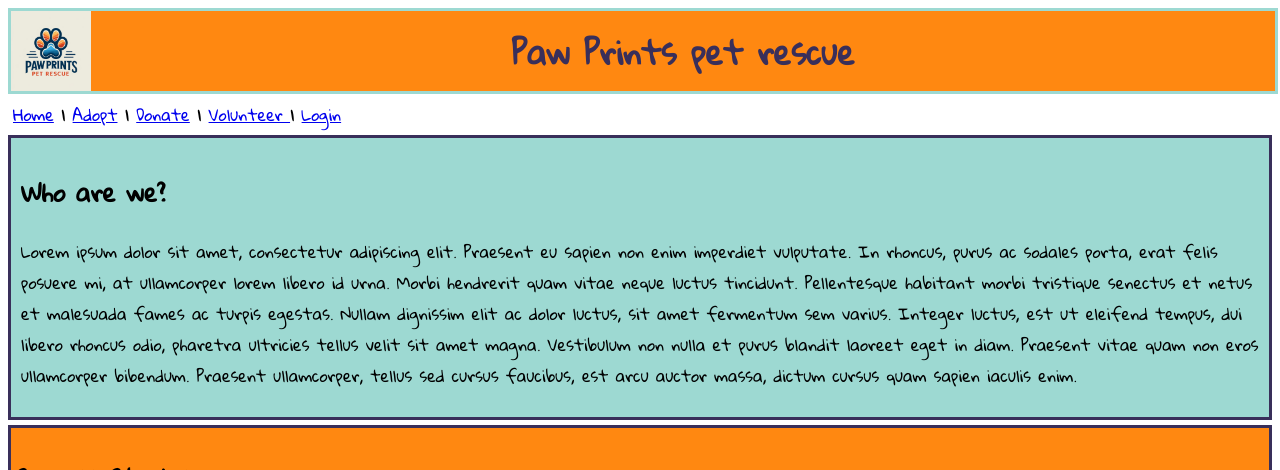
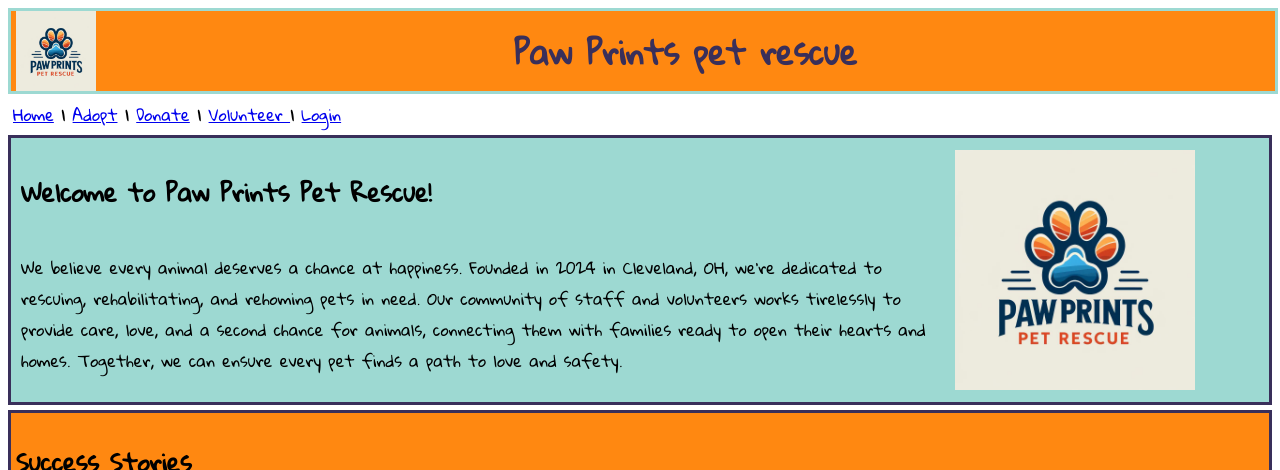
Before and after one commit to mp091689/paw-prints-pet-rescue, a Vue app in the folder vue/: page / in a window 1280 px wide. Shown: the top 470 px of the page. Built offline with nearby package versions, Linux system fonts and the light colour scheme; no server answers.

Commit message:
update JdbcPersonDao, App.vue, HomeView.vue

```diff
--- a/vue/src/views/HomeView.vue
+++ b/vue/src/views/HomeView.vue
@@ -1,45 +1,65 @@
 <template>
-    <div class="About-us">
-        <!--this section explains the about us on the home page-->
-        <h2 id="Who-title"> Who are we?</h2>
-        <p class="about-desc"> Lorem ipsum dolor sit amet, consectetur adipiscing elit. Praesent eu sapien non enim imperdiet vulputate. In rhoncus, purus ac sodales porta, erat felis posuere mi, at ullamcorper lorem libero id urna. Morbi hendrerit quam vitae neque luctus tincidunt. Pellentesque habitant morbi tristique senectus et netus et malesuada fames ac turpis egestas. Nullam dignissim elit ac dolor luctus, sit amet fermentum sem varius. Integer luctus, est ut eleifend tempus, dui libero rhoncus odio, pharetra ultricies tellus velit sit amet magna. Vestibulum non nulla et purus blandit laoreet eget in diam. Praesent vitae quam non eros ullamcorper bibendum. Praesent ullamcorper, tellus sed cursus faucibus, est arcu auctor massa, dictum cursus quam sapien iaculis enim. </p>
+
+    <div class="about-us">
+        <h2 id="about-title">Welcome to Paw Prints Pet Rescue!</h2>
+        <p class="about-desc">
+            We believe every animal deserves a chance at happiness. Founded in 2024 in Cleveland, OH, we're dedicated to rescuing, rehabilitating, and rehoming pets in need. Our community of staff and volunteers works tirelessly to provide care, love, and a second chance for animals, connecting them with families ready to open their hearts and homes. Together, we can ensure every pet finds a path to love and safety.
+        </p>
+        <img src="/Paw Prints Pet Rescue Logo.png" class="company-logo" alt="PAW LOGO">
     </div>
-            <!-- This will toss a title and description on the home page letting the user see the pets that have already been adopted -->
-            <div class="adopted-pet">
+
+    <div class="adopted-pet">
         <h2 id="pet-title">Success Stories</h2>
         <p class="adopted-desc">
             These stories inspire community involvement in adoption, underscore the tireless efforts of our staff and volunteers, and emphasize the importance of providing loving homes to needy animals. It's a testament to the power of companionship and the positive impact of giving pets a second chance at happiness.
         </p>
-
     </div>
     <div class="pet-box">
-    <pets-list :is-adopted="true"/>
-</div>
+        <pets-list :is-adopted="true"/>
+    </div>
 </template>
 
 <script>
 import PetsList from "@/components/PetsList.vue";
 
 export default {
-    components: {PetsList}
+    components: {
+        PetsList
+    }
 };
 </script>
 <style>
-.About-us{
+.about-us{
     border: solid #392F5a 3px;
     background-color: #9DD9D2;
     padding: 10px;
     margin-bottom: 5px;
+    display: grid;
+    grid-template-columns: 3fr 1fr;
+    grid-template-areas:
+    "title pic"
+    "about pic";
+    justify-content: center;
+    align-items: center;
 }
-#Who-title{
+
+.company-logo{
+    grid-area: pic;
+    max-height: 30vh;
+    padding-left: 5px;
+}
+#about-title{
+    grid-area: title;
     display: flex;
-    justify-content: left;
 }
+.about-desc {
+    grid-area: about;
+}
+
 
 #pet-title{
     display: flex;
     justify-content: left;
-
 }
 .adopted-pet{
     border: solid #392F5a 3px;
```
Also changed, not shown: 1 other file (tests, documents, lock files or other folders).
